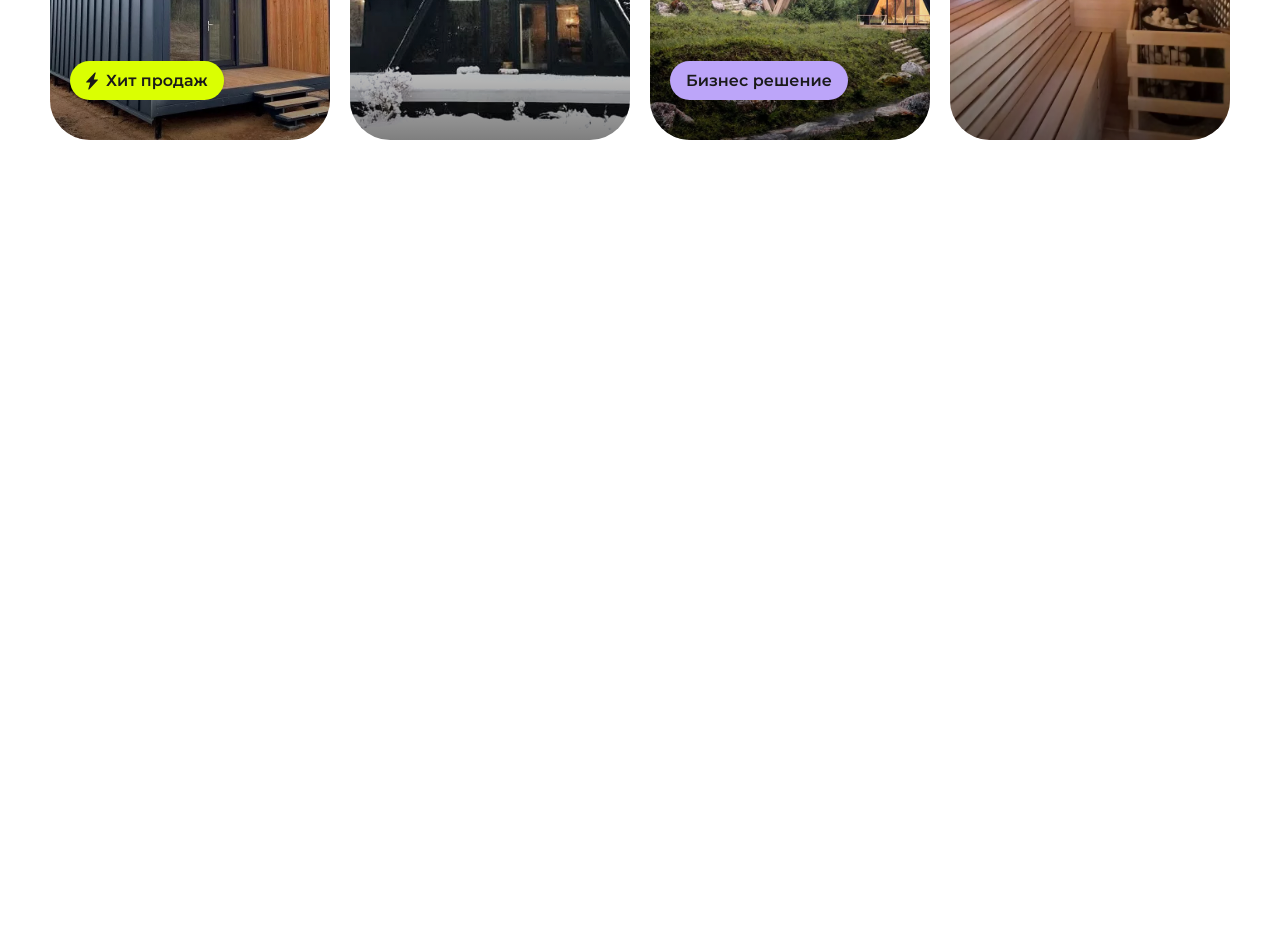
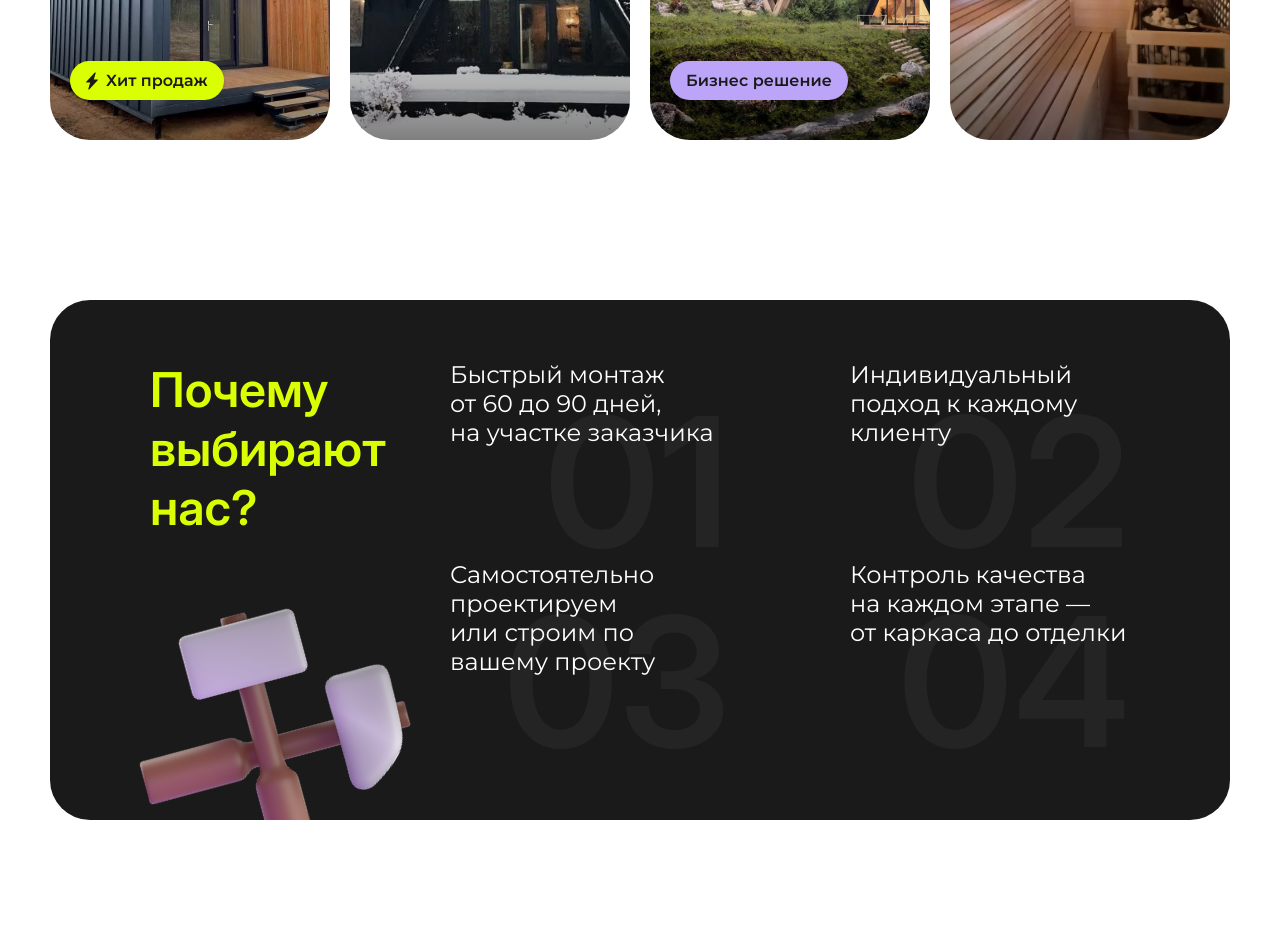
Before and after one commit to alCherkasov/obereg, a website built with Vite: page index.html in a window 1280 px wide. Shown: the part 1133-2058 px from the top of the page. Before the commit the page ends 1433 px from the top, so only its background shows below. Built offline with nearby package versions, Linux system fonts and the light colour scheme.

Commit message:
Сверстать benefits

```diff
--- a/index.html
+++ b/index.html
@@ -315,6 +315,48 @@
 					</div>
 				</div>
 			</section>
+			<section class="benefits">
+				<div class="container">
+					<div class="benefits__inner">
+						<h2 class="benefits__title title">
+							Почему<br />выбирают<br />нас?
+						</h2>
+						<div class="benefits__first-benefit">
+							<p class="benefits__benefit-text">
+								Быстрый монтаж<br />
+								от 60 до 90 дней,<br />
+								на участке заказчика
+							</p>
+							<span class="benefits__benefit-number">01</span>
+						</div>
+						<div class="benefits__second-benefit">
+							<p class="benefits__benefit-text">
+								Индиви&shy;дуальный подход&nbsp;к&nbsp;каждому клиенту
+							</p>
+							<span class="benefits__benefit-number">02</span>
+						</div>
+						<div class="benefits__third-benefit">
+							<p class="benefits__benefit-text">
+								Самостоятельно проектируем или строим по вашему проекту
+							</p>
+							<span class="benefits__benefit-number">03</span>
+						</div>
+						<div class="benefits__fourth-benefit">
+							<p class="benefits__benefit-text">
+								Контроль качества на&nbsp;каждом этапе — от&nbsp;каркаса до
+								отделки
+							</p>
+							<span class="benefits__benefit-number">04</span>
+						</div>
+
+						<img
+							src="/img/benefits/HammerAndPick.png"
+							alt=""
+							class="benefits__img"
+						/>
+					</div>
+				</div>
+			</section>
 		</main>
 		<div class="socials-modal" id="socials-modal" role="dialog">
 			<div class="socials-modal__content">
--- a/src/scss/base/_mixins.scss
+++ b/src/scss/base/_mixins.scss
@@ -1,6 +1,7 @@
 $tablet: 1120.98px;
 $mobile: 867.98px;
 $mobile-s: 480.98px;
+$mobile-vs: 339.98px;
 
 @mixin tablet {
 	@media (max-width: $tablet) {
@@ -20,6 +21,12 @@ $mobile-s: 480.98px;
 	}
 }
 
+@mixin mobile-vs {
+	@media (max-width: $mobile-vs) {
+		@content;
+	}
+}
+
 @mixin hover {
 	@media (any-hover: hover) {
 		&:hover {
--- a/src/scss/base/_utils.scss
+++ b/src/scss/base/_utils.scss
@@ -13,7 +13,7 @@
 
 	@include mobile {
 		max-width: $mobile;
-		padding-inline: 20px;
+		padding-inline: 16px;
 	}
 }
 
--- /dev/null
+++ b/src/scss/blocks/_benefits.scss
@@ -0,0 +1,184 @@
+@use './../base/mixins' as *;
+
+.benefits__inner {
+	position: relative;
+	overflow: hidden;
+
+	display: grid;
+	grid-template-columns: repeat(10, 1fr);
+	grid-template-rows: 1fr 1fr;
+	column-gap: var(--spacing-sm);
+	padding: 60px 100px;
+	min-height: 520px;
+
+	color: var(--color-white);
+
+	border-radius: var(--border-rad-lg);
+	background-color: var(--color-black);
+
+	@include mobile {
+		grid-template-columns: repeat(4, 1fr);
+		grid-template-rows: repeat(4, 1fr);
+		gap: var(--spacing-sm);
+		min-height: 480px;
+		padding: 40px;
+		align-items: start;
+	}
+
+	@include mobile-s {
+		gap: 16px;
+		padding: 20px;
+
+		border-radius: var(--border-rad-md);
+	}
+
+	@include mobile-vs {
+		padding-inline: 10px;
+	}
+}
+
+.benefits__title {
+	font-size: var(--font-size-xl);
+	color: var(--color-primary);
+	grid-column: 1/3;
+	grid-row: 1/1;
+
+	@include tablet {
+		font-size: var(--font-size-lg);
+	}
+
+	@include mobile {
+		grid-column: 1/4;
+		grid-row: 1/1;
+
+		font-size: var(--font-size-md);
+	}
+}
+
+.benefits__first-benefit,
+.benefits__second-benefit,
+.benefits__third-benefit,
+.benefits__fourth-benefit {
+	position: relative;
+	min-height: 180px;
+
+	@include mobile {
+		min-height: 80px;
+	}
+}
+
+.benefits__first-benefit {
+	grid-column: 4/7;
+	grid-row: 1/1;
+
+	@include mobile {
+		grid-column: 1/3;
+		grid-row: 2/2;
+	}
+}
+
+.benefits__second-benefit {
+	grid-column: 8/11;
+	grid-row: 1/1;
+
+	@include mobile {
+		grid-column: 1/3;
+		grid-row: 3/3;
+	}
+}
+
+.benefits__third-benefit {
+	grid-column: 4/7;
+	grid-row: 2/2;
+
+	@include mobile {
+		grid-column: 3/5;
+		grid-row: 2/2;
+	}
+}
+
+.benefits__fourth-benefit {
+	grid-column: 8/11;
+	grid-row: 2/2;
+
+	@include mobile {
+		grid-column: 3/5;
+		grid-row: 3/3;
+	}
+}
+
+.benefits__benefit-text {
+	font-size: var(--font-size-md);
+	font-weight: var(--font-weight-main);
+	text-wrap: balance;
+	hyphens: manual;
+
+	@include tablet {
+		font-size: 18px;
+	}
+
+	@include mobile {
+		font-size: var(--font-size-sm);
+	}
+
+	@include mobile-s {
+		font-size: var(--font-size-xs);
+		// font-weight: var(--font-weight-main);
+	}
+
+	@include mobile-vs {
+		font-weight: var(--font-weight-main);
+	}
+}
+
+.benefits__benefit-number {
+	position: absolute;
+	right: 0;
+	bottom: -30px;
+
+	font-family: var(--font-accent);
+	font-size: 180px;
+	font-weight: var(--font-weight-accent);
+	color: rgba(245, 245, 245, 0.05);
+
+	@include tablet {
+		bottom: 0;
+		font-size: 160px;
+	}
+
+	@include mobile {
+		bottom: -40px;
+		font-size: 100px;
+	}
+
+	@include mobile-s {
+		bottom: -40px;
+		font-size: 80px;
+	}
+}
+
+.benefits__img {
+	position: absolute;
+	left: 80px;
+	bottom: -50px;
+
+	rotate: 30deg;
+
+	@include tablet {
+		left: 0;
+	}
+
+	@include mobile {
+		left: -40px;
+		bottom: 0;
+
+		width: 180px;
+		height: auto;
+	}
+
+	@include mobile-s {
+		bottom: -10px;
+		width: 160px;
+		height: auto;
+	}
+}
--- a/src/scss/main.scss
+++ b/src/scss/main.scss
@@ -18,5 +18,4 @@
 @use './blocks/product-card';
 @use './blocks/badge';
 @use './blocks/swiper';
-
-// @import url('https://fonts.googleapis.com/css2?family=Inter:ital,opsz,wght@0,14..32,100..900;1,14..32,100..900&family=Montserrat:ital,wght@0,100..900;1,100..900&display=swap');
+@use './blocks/benefits';
--- a/src/ts/products.ts
+++ b/src/ts/products.ts
@@ -3,9 +3,12 @@ import 'swiper/css'
 
 export function productsCarousel() {
 	new Swiper('.swiper', {
+		loop: true,
+		autoplay: {
+			delay: 3000
+		},
 		spaceBetween: 16,
 		slidesPerView: 2,
-		loop: true,
 		breakpoints: {
 			868: {
 				spaceBetween: 20,
```
Also changed, not shown: public/img/benefits/HammerAndPick.png (added).
